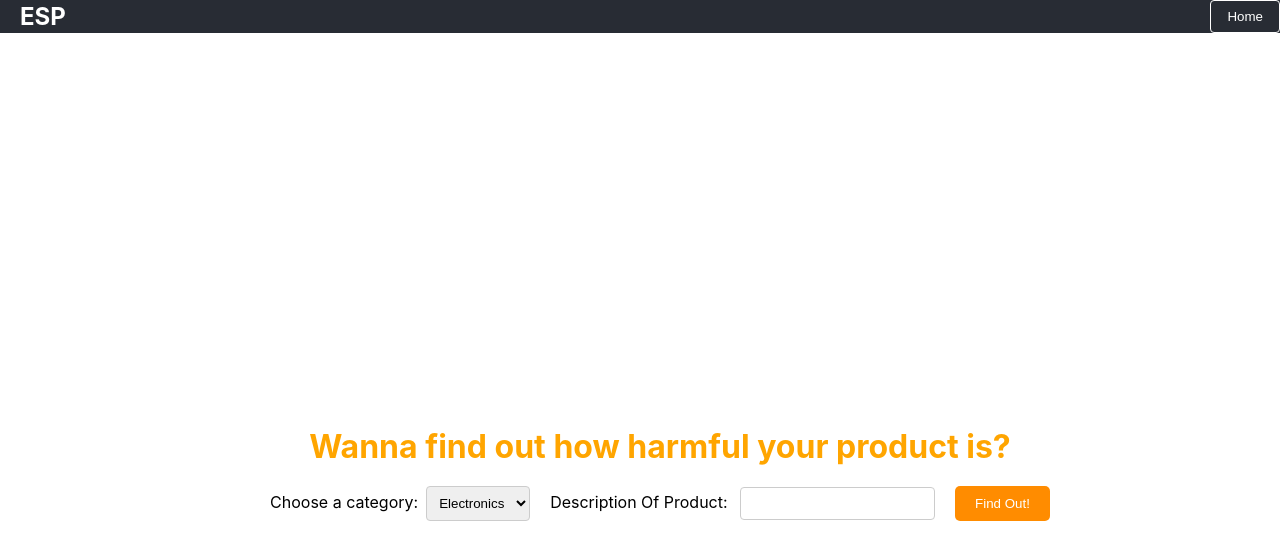
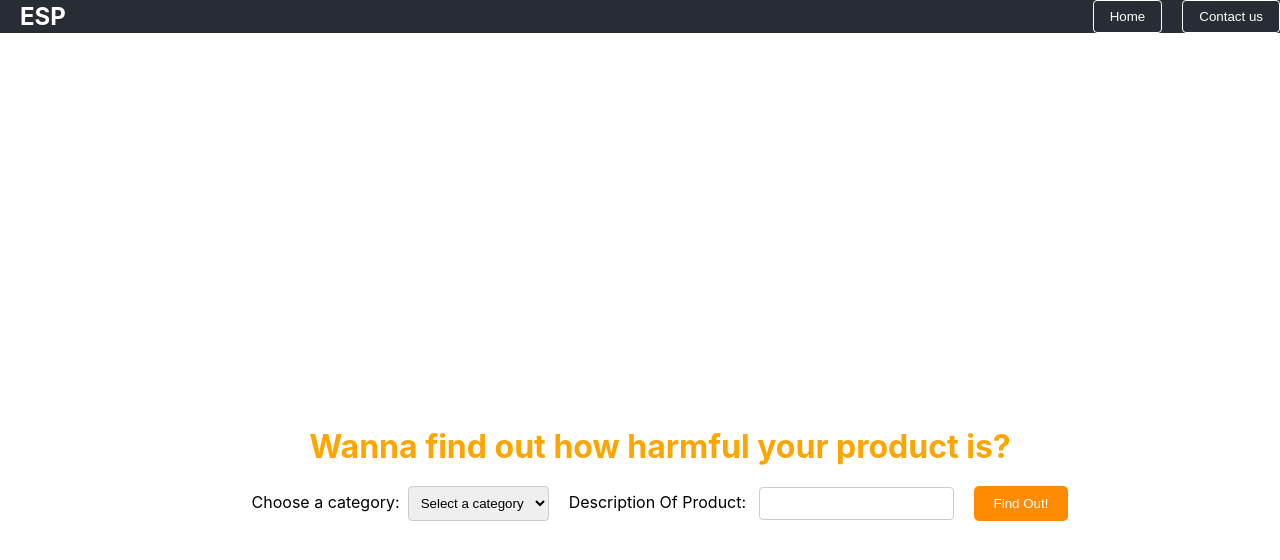
Before and after one commit to mskstanmay/Google-Devs-Sprint-2025-Hackathon, a React (Create React App) app in the folder sustainability-app/: page / in a window 1280 px wide. Shown: the top 560 px of the page. Built offline with nearby package versions, Linux system fonts and the light colour scheme.

Commit message:
contact us, default category

```diff
--- a/sustainability-app/src/App.js
+++ b/sustainability-app/src/App.js
@@ -15,7 +15,7 @@ function convertMarkdownToHtml(markdown) {
 
 function App() {
   const [formData, setFormData] = useState({
-    category: 'electronics',
+    category: 'default',
     description: ''
   });
   const [result, setResult] = useState(null);
@@ -68,7 +68,10 @@ function App() {
     <div style={{ overflow: 'hidden' }}>
       <nav className="navbar" style={{ padding: '0 20px' }}>
         <a href="/" className="navbar-brand">ESP</a>
-        <button className="navbar-button">Home</button>
+        <div>
+          <button className="navbar-button">Home</button>
+          <button className="navbar-button">Contact us</button>
+        </div>
       </nav>
       <div className="App" style={{ marginTop: '10px', width: '100%' }}>
         <h1 className="title" style={{ marginBottom: '20px' }}>Wanna find out how harmful your product is?</h1>
@@ -83,6 +86,7 @@ function App() {
                   value={formData.category}
                   onChange={handleChange}
                 >
+                  <option value="default" disabled>Select a category</option>
                   <option value="electronics">Electronics</option>
                   <option value="clothes">Clothes</option>
                   <option value="food">Food</option>
```
Also changed, not shown: 1 other file (tests, documents, lock files or other folders).
